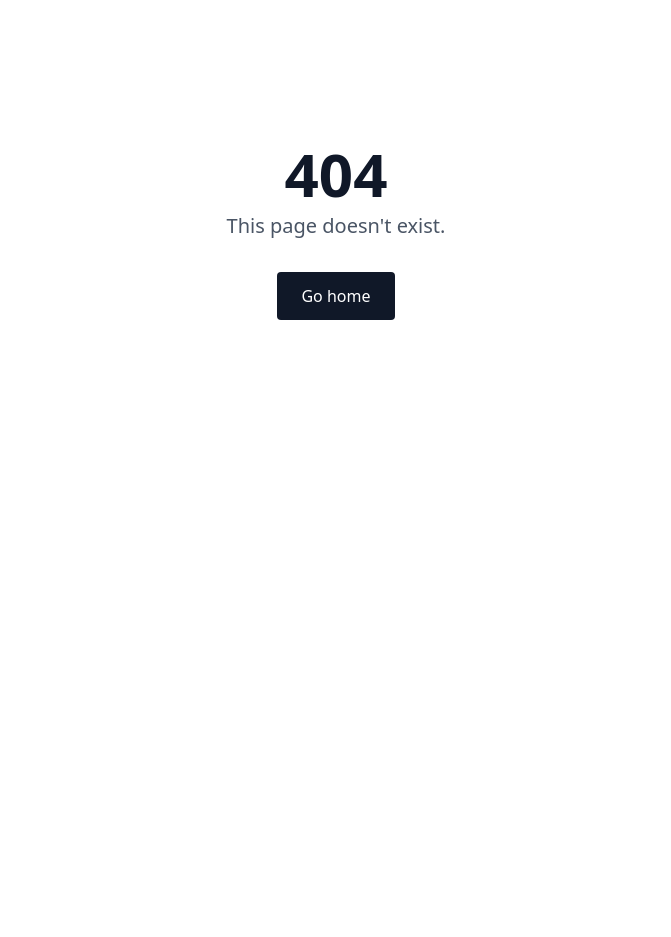
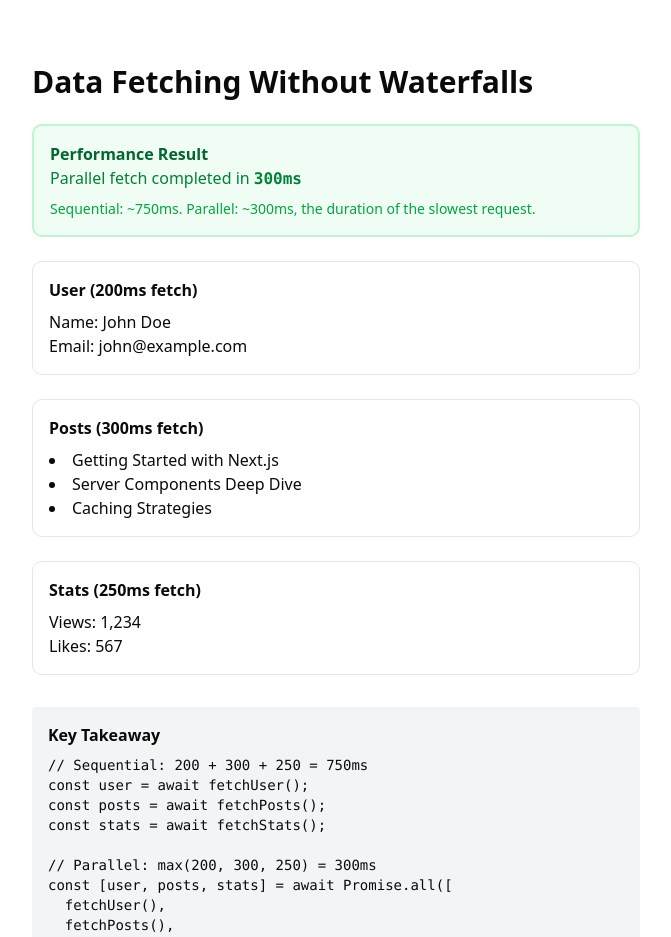
Before and after one commit to VirajJayasiri/nextjs-foundations, a Next.js app in the folder apps/web/: page /data-demo in a window 1280 px wide. Before the commit this address had no page. Shown: the top 937 px of the page, without its empty margins (304-975 px from the left). Before the commit the page ends 800 px from the top, so only its background shows below. Built offline with nearby package versions, Linux system fonts and the light colour scheme.

Commit message:
feat(core): eliminate async waterfalls with parallel fetches

```diff
--- /dev/null
+++ b/apps/web/src/app/data-demo/data.ts
@@ -0,0 +1,26 @@
+export async function fetchUser(): Promise<{
+  name: string;
+  email: string;
+}> {
+  await new Promise((resolve) => setTimeout(resolve, 200));
+  return { name: "John Doe", email: "john@example.com" };
+}
+
+export async function fetchPosts(): Promise<
+  Array<{ id: number; title: string }>
+> {
+  await new Promise((resolve) => setTimeout(resolve, 300));
+  return [
+    { id: 1, title: "Getting Started with Next.js" },
+    { id: 2, title: "Server Components Deep Dive" },
+    { id: 3, title: "Caching Strategies" },
+  ];
+}
+
+export async function fetchStats(): Promise<{
+  views: number;
+  likes: number;
+}> {
+  await new Promise((resolve) => setTimeout(resolve, 250));
+  return { views: 1234, likes: 567 };
+}
--- /dev/null
+++ b/apps/web/src/app/data-demo/page.tsx
@@ -0,0 +1,97 @@
+import { fetchPosts, fetchStats, fetchUser } from "./data";
+
+async function fetchParallel() {
+  const startTime = performance.now();
+  const results = await Promise.allSettled([
+    fetchUser(),
+    fetchPosts(),
+    fetchStats(),
+  ]);
+  const duration = Math.round(performance.now() - startTime);
+
+  results.forEach((result, index) => {
+    if (result.status === "rejected") {
+      // biome-ignore lint/suspicious/noConsole: demonstrate server-side monitoring
+      console.error(`Fetch ${index} failed:`, result.reason);
+    }
+  });
+
+  return {
+    user:
+      results[0].status === "fulfilled"
+        ? results[0].value
+        : { name: "Guest", email: "" },
+    posts: results[1].status === "fulfilled" ? results[1].value : [],
+    stats:
+      results[2].status === "fulfilled"
+        ? results[2].value
+        : { views: 0, likes: 0 },
+    duration,
+  };
+}
+
+export default async function DataDemoPage() {
+  const { user, posts, stats, duration } = await fetchParallel();
+
+  return (
+    <main className="mx-auto max-w-2xl p-8">
+      <h1 className="mb-6 font-bold text-3xl">
+        Data Fetching Without Waterfalls
+      </h1>
+
+      <div className="mb-6 rounded-lg border-2 border-green-200 bg-green-50 p-4">
+        <h2 className="font-semibold text-green-800">Performance Result</h2>
+        <p className="text-green-700">
+          Parallel fetch completed in{" "}
+          <span className="font-bold font-mono">{duration}ms</span>
+        </p>
+        <p className="mt-2 text-green-600 text-sm">
+          Sequential: ~750ms. Parallel: ~300ms, the duration of the slowest
+          request.
+        </p>
+      </div>
+
+      <div className="space-y-6">
+        <div className="rounded-lg border p-4">
+          <h2 className="mb-2 font-semibold">User (200ms fetch)</h2>
+          <p>Name: {user.name}</p>
+          <p>Email: {user.email || "Unavailable"}</p>
+        </div>
+
+        <div className="rounded-lg border p-4">
+          <h2 className="mb-2 font-semibold">Posts (300ms fetch)</h2>
+          <ul className="list-inside list-disc">
+            {posts.length > 0 ? (
+              posts.map((post) => <li key={post.id}>{post.title}</li>)
+            ) : (
+              <li>Posts unavailable</li>
+            )}
+          </ul>
+        </div>
+
+        <div className="rounded-lg border p-4">
+          <h2 className="mb-2 font-semibold">Stats (250ms fetch)</h2>
+          <p>Views: {stats.views.toLocaleString()}</p>
+          <p>Likes: {stats.likes.toLocaleString()}</p>
+        </div>
+      </div>
+
+      <div className="mt-8 rounded bg-gray-100 p-4">
+        <h2 className="mb-2 font-semibold">Key Takeaway</h2>
+        <pre className="overflow-x-auto font-mono text-sm">
+          {`// Sequential: 200 + 300 + 250 = 750ms
+const user = await fetchUser();
+const posts = await fetchPosts();
+const stats = await fetchStats();
+
+// Parallel: max(200, 300, 250) = 300ms
+const [user, posts, stats] = await Promise.all([
+  fetchUser(),
+  fetchPosts(),
+  fetchStats(),
+]);`}
+        </pre>
+      </div>
+    </main>
+  );
+}
```
